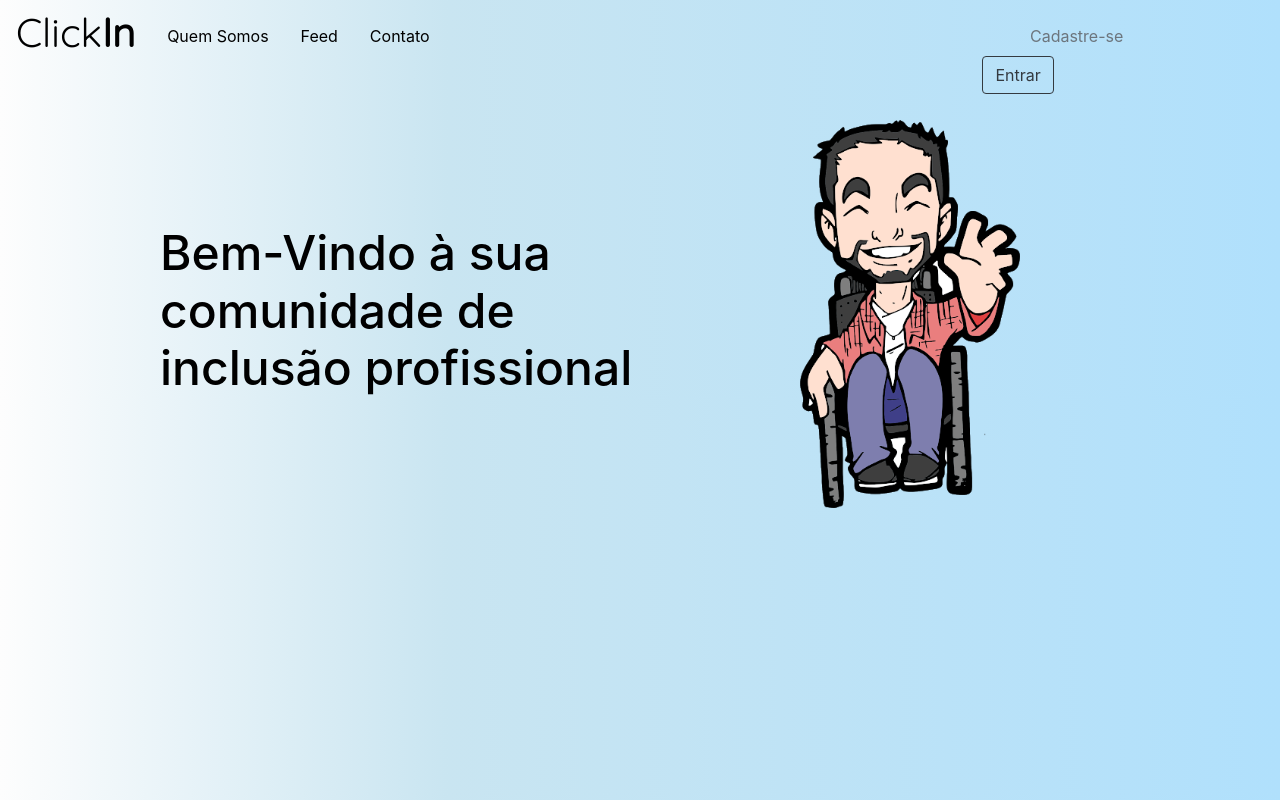
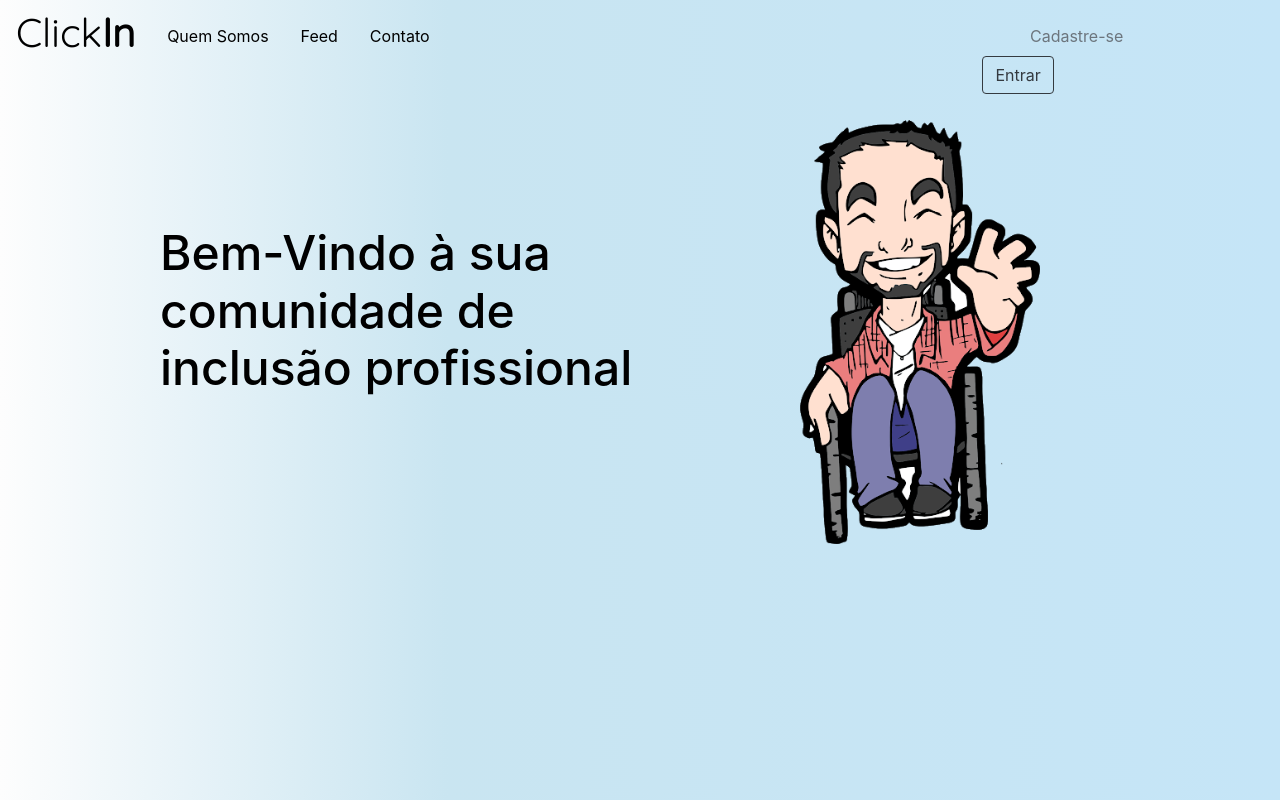
Before and after one commit to felipemartinelli/ProjetoIntegrado, an Angular app in the folder clickin/projetointegrador/: page /home in a window 1280 px wide. Built offline with nearby package versions, Linux system fonts and the light colour scheme; a web font is replaced by a local one.

Commit message:
Atualização de formulário

```diff
--- a/clickin/projetointegrador/src/app/home/home.component.css
+++ b/clickin/projetointegrador/src/app/home/home.component.css
@@ -14,8 +14,8 @@ h1{
     position: absolute;
     left: 800px; /* posiciona a 90px para a esquerda */
     top: 120px; /* posiciona a 70px para baixo */
-    width: 220px;
-    right: 220px;
+    width: 240px;
+    right: 240px;
 }
 .itens{
     margin-top: 20%;
--- a/clickin/projetointegrador/src/app/navbar/navbar.component.html
+++ b/clickin/projetointegrador/src/app/navbar/navbar.component.html
@@ -85,22 +85,22 @@
             <div class="modal-body">
               <form class="form-signin">
                 <div class="form-label-group">
-                  <label for="inputSobrenome">Nome</label>
-                  <input type="nome" id="inputnome" class="form-control" placeholder="Digite seu nome" required autofocus>
+                  <label for="inputNome">Nome Completo</label>
+                  <input type="nome" id="inputnome" class="form-control" placeholder="Digite seu nome completo" required autofocus>
                 </div>
                 <div class="form-label-group mt-3">
-                  <label for="inputSobrenome">Sobrenome</label>
-                  <input type="sobrenome" id="inputsobrenome" class="form-control" placeholder="Digite seu sobrenome"
+                  <label for="inputEmail">E-mail</label>
+                  <input type="email" id="inputEmail" class="form-control" placeholder="Digite seu e-mail"
                     required autofocus>
                 </div>
                 <div class="form-label-group mt-3">
-                  <label for="inputEmail">E-mail</label>
-                  <input type="email" id="inputEmail" class="form-control" placeholder="Digite o seu e-mail" required
+                  <label for="inputTelefone">Telefone</label>
+                  <input type="telefone" id="inputTelefone" class="form-control" placeholder="Digite o seu telefone" required
                     autofocus>
                 </div>
                 <div class="form-label-group mt-3">
                   <label for="inputPassword">Senha</label>
-                  <input type="password" id="inputPassword" class="form-control" placeholder="Digite a sua senha (6 caracteres)" required>
+                  <input type="password" id="inputPassword" class="form-control" placeholder="Digite a sua senha (minimo de 10 caracteres)" required>
                   </div>
                   <div class="form-label-group mt-3">
                       <label for="inputPassword">Confirme a senha</label>
--- a/clickin/projetointegrador/src/styles.css
+++ b/clickin/projetointegrador/src/styles.css
@@ -1,6 +1,6 @@
 /* You can add global styles to this file, and also import other style files */
 
 body{
-    background: rgb(77,184,244);
-    background: linear-gradient(90deg, rgb(253,253,253) 0%, rgb(201,229,241) 35%, rgb(176,224,252) 100%);
+    background: rgb(178, 221, 248);
+    background: linear-gradient(90deg, rgb(253,253,253) 0%, rgb(201,229,241) 35%, rgb(197, 229, 247) 100%);
 }
```
